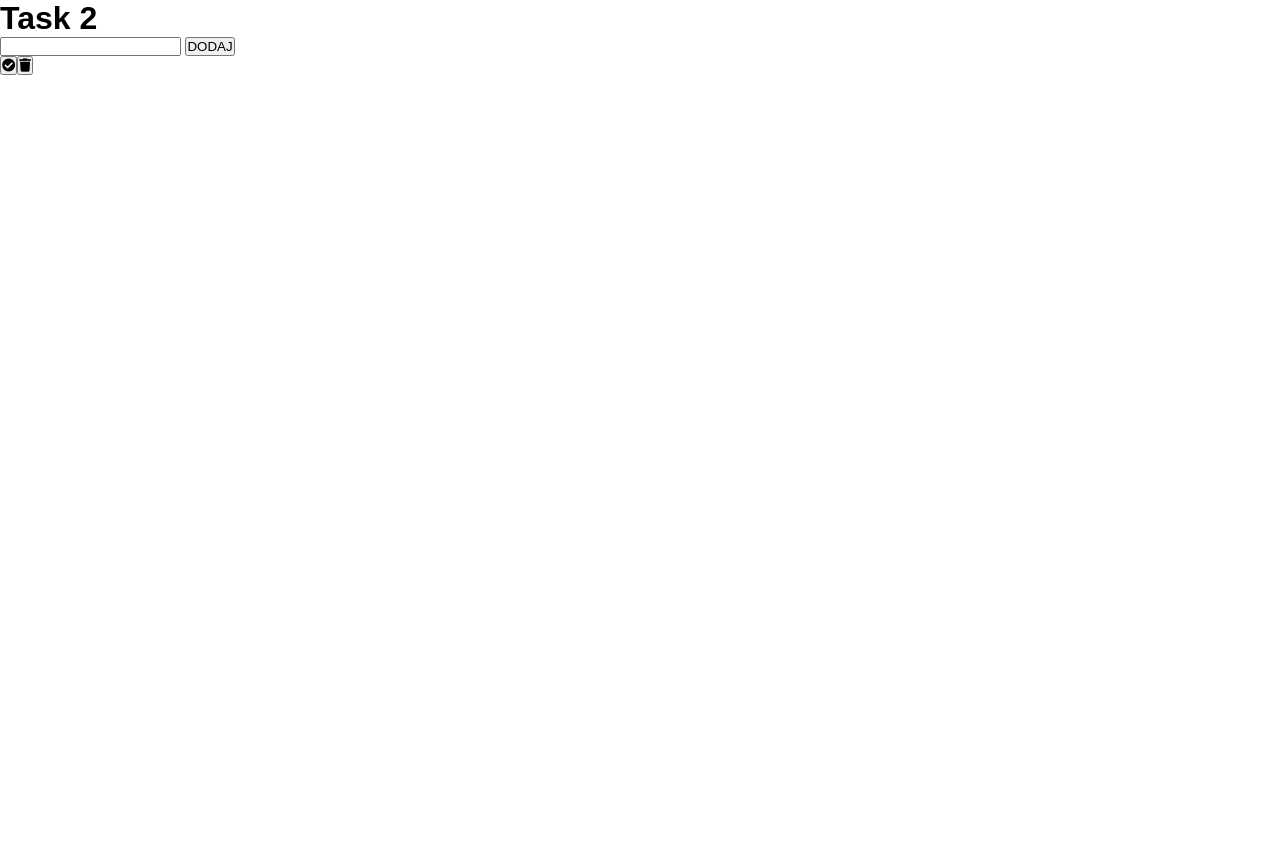
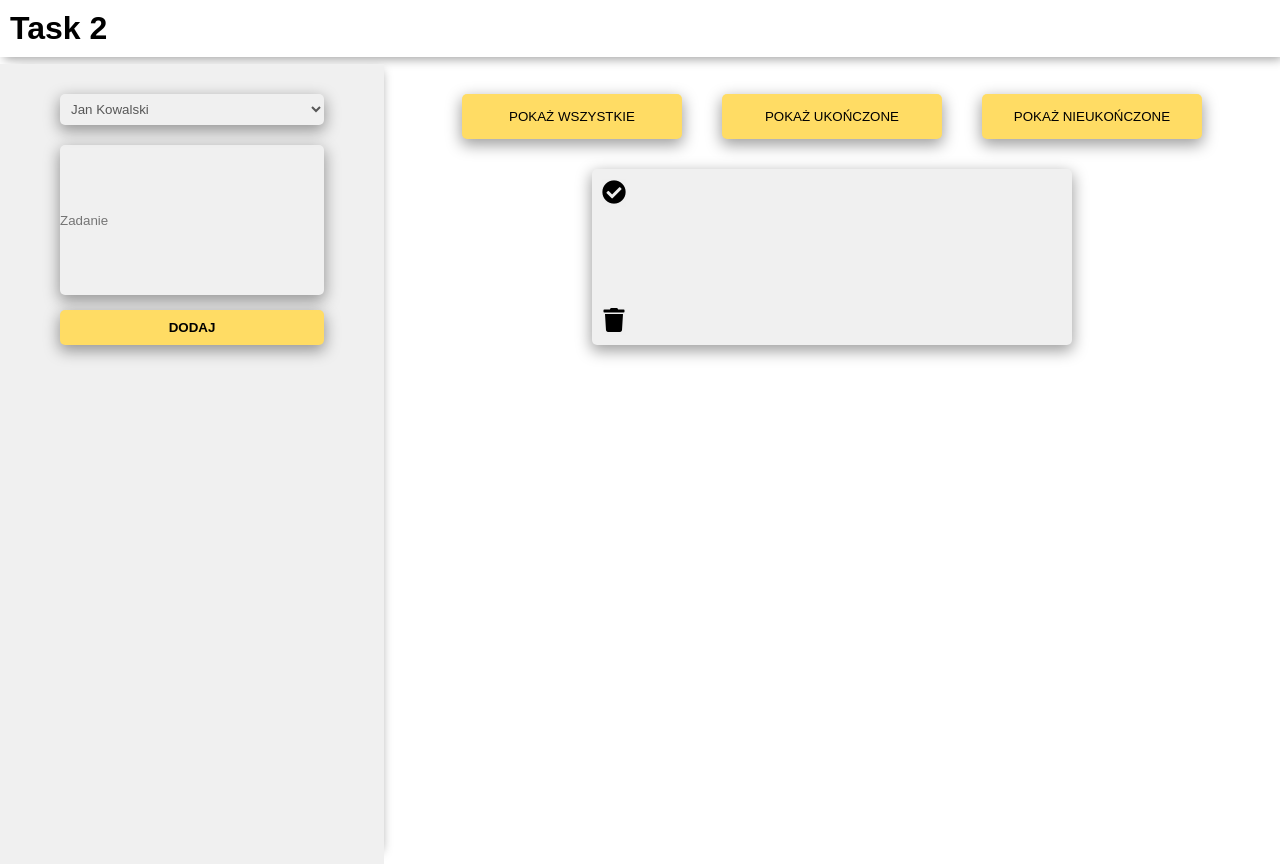
Before and after one commit to M4ti20/todo_app, a plain HTML site: page index.html in a window 1280 px wide. Both pictures are taken after a click on the button "DODAJ". Before the commit the page ends 800 px from the top, so only its background shows below. Drawn offline with Linux system fonts and the light colour scheme.

Commit message:
new task done

```diff
--- a/app.js
+++ b/app.js
@@ -13,15 +13,19 @@ function addTodo(e) {
     todoContainer.appendChild(newTask);
     todoInput.value = "";
 
+    const buttonsDiv = document.createElement("div");
+    buttonsDiv.classList.add("buttons-div");
+    newTask.appendChild(buttonsDiv);
+
     const checkIcon = document.createElement("button");
     checkIcon.innerHTML = '<i class="fa fa-check-circle"></i>';
     checkIcon.classList.add("check-btn");
-    newTask.appendChild(checkIcon)
+    buttonsDiv.appendChild(checkIcon)
 
     const trashIcon = document.createElement("button");
     trashIcon.innerHTML = '<i class="fa fa-trash"></i>';
     trashIcon.classList.add("trash-btn");
-    newTask.appendChild(trashIcon)
+    buttonsDiv.appendChild(trashIcon)
 
 }
 
@@ -31,9 +35,11 @@ todoContainer.addEventListener("click", deleteAcheckTask);
 function deleteAcheckTask(e) {
 
     if (e.target.classList[0] === "trash-btn") {
-        const todo = e.target.parentElement;
+        const todo = e.target.parentElement.parentElement;
         todo.remove();
     } else if (e.target.classList[0] === "check-btn") {
-        console.log("hey")
+        const checkIcon = e.target;
+        checkIcon.classList.add("check-btn-green");
+        checkIcon.classList.remove("check-btn");
     }
 }
--- a/index.html
+++ b/index.html
@@ -14,11 +14,20 @@
     </header>
     <main>
         <section class="form-box">
-            <input type="text" class="todo-input">
+            <select class="worker-finder">
+                <option>Jan Kowalski</option>
+                <option>Tomasz Nowak</option>
+                <option>Tomasz Kowalski</option>
+            <select>
+            <input type="text" class="todo-input" placeholder="Zadanie">
             <button type="submit" class="add-todo-button">DODAJ</button>
         </section>
         <section class="display-box">
-            <section class="buttons"></section>
+            <section class="buttons">
+                <button class="filtr-btn">POKAŻ WSZYSTKIE</button>
+                <button class="filtr-btn">POKAŻ UKOŃCZONE</button>
+                <button class="filtr-btn">POKAŻ NIEUKOŃCZONE</button>
+            </section>
             <section class="todos-and-stats">
                 <section class="todo-container">
 
--- a/style.css
+++ b/style.css
@@ -5,11 +5,120 @@
     font-family: sans-serif;
 }
 
+header{
+    box-shadow: 3px 3px 10px -1px rgba(0,0,0,0.38);
+    margin-bottom: 7px;
+    padding: 10px;
+
+}
+
+main{
+    display: flex;
+}
+
+.form-box{
+    width: 30%;
+    height: 100vh;
+    background-color: #f0f0f0;
+    box-shadow: 8px -3px 10px -10px rgba(0,0,0,0.38);
+    padding: 30px 60px;
+    display: flex;
+    flex-direction: column;
+}
+
+.todo-input{
+    min-height: 150px;
+    background: none;
+    border: none;
+    border-radius: 5px;
+    box-shadow: 0px 5px 15px 1px rgba(0,0,0,0.38);
+    margin-bottom: 15px;
+    color: #575757;
+}
+
+.add-todo-button{
+    background-color: #ffdc64;
+    border: none;
+    border-radius: 5px;
+    box-shadow: 0px 5px 15px 1px rgba(0,0,0,0.38);
+    padding: 10px;
+    font-weight: 700;
+}
+
+.worker-finder{
+    border: none;
+    background: none;
+    box-shadow: 0px 5px 15px 1px rgba(0,0,0,0.38);
+    padding: 7px;
+    border-radius: 5px;
+    margin-bottom: 20px;
+    color: #575757;
+}
+
+.display-box{
+    width: 70%;
+    display: flex;
+    flex-direction: column;
+    align-items: center;
+    padding-top: 30px;
+}
+
+.buttons{
+    display: flex;
+    justify-content: center;
+    width: 100%;
+}
+
+.filtr-btn{
+    width: 220px;
+    background: none;
+    border: none;
+    border-radius: 5px;
+    box-shadow: 0px 5px 15px 1px rgba(0,0,0,0.38);
+    background-color: #ffdc64;
+    padding: 15px 10px;
+    margin: 0 20px;
+}
+
+.new-task{
+    width: 60vh;
+    min-height: 150px;
+    background-color: #f0f0f0;
+    box-shadow: 0px 5px 15px 1px rgba(0,0,0,0.38);
+    border-radius: 5px;
+    display: flex;
+    justify-content: space-between;
+    align-items: flex-start;
+    margin-top: 30px;
+}
+
+.buttons-div{
+    min-height: 150px;
+    display: flex;
+    flex-direction: column;
+    padding: 10px;
+}
+
 .fa-trash, .fa-check-circle{
     pointer-events: none;
+    background: none;
+    border: none;
 }
 
-.button-checked{
-    width: 100px;
-    height: 100px;
+.check-btn{
+    border: none;
+    font-size: 1.5rem;
+    margin-bottom: 100px;
 }
+
+.check-btn-green{
+    border: none;
+    font-size: 1.5rem;
+    margin-bottom: 100px;
+    color: rgb(4, 156, 50);
+}
+
+.trash-btn{
+    border: none;
+    font-size: 1.5rem;
+}
```
